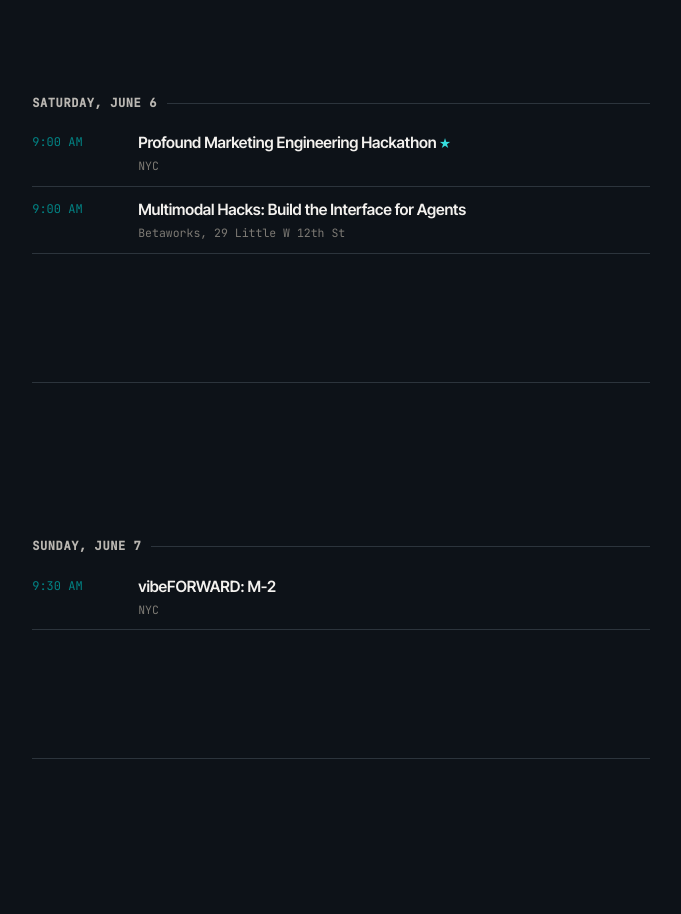
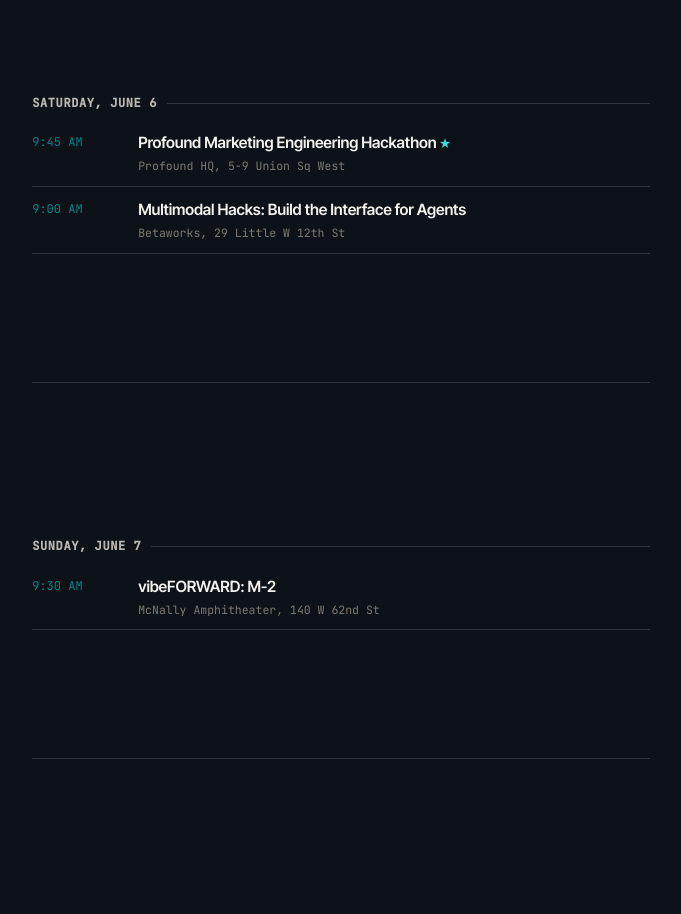
Before and after one commit to nycsav/ensolabs-site, a Next.js app: page /nytw in a window 1280 px wide. Shown: the part 1240-2154 px from the top of the page, without its empty margins (299-980 px from the left). Built offline with nearby package versions, Linux system fonts and the light colour scheme; no server answers.

Commit message:
nytw: auto-sync confirmed events (2026-06-06_22:15)

```diff
--- a/app/nytw/page.tsx
+++ b/app/nytw/page.tsx
@@ -100,10 +100,10 @@
   { d: '2026-06-05', t: '6:30 PM', n: 'AI/ML Engineer Craft Beer Crawl (Hop-field Networks)', v: 'London & Martin Co., 6 Stone St' },
   { d: '2026-06-05', t: '6:30 PM', n: 'Run(way)time', v: 'LUME Studios, 393 Broadway' },
   // Sat Jun 6
-  { d: '2026-06-06', t: '9:00 AM', n: 'Profound Marketing Engineering Hackathon', v: 'NYC', star: true },
+  { d: '2026-06-06', t: '9:45 AM', n: 'Profound Marketing Engineering Hackathon', v: 'Profound HQ, 5-9 Union Sq West', star: true },
   { d: '2026-06-06', t: '9:00 AM', n: 'Multimodal Hacks: Build the Interface for Agents', v: 'Betaworks, 29 Little W 12th St' },
   // Sun Jun 7
-  { d: '2026-06-07', t: '9:30 AM', n: 'vibeFORWARD: M-2', v: 'NYC' },
+  { d: '2026-06-07', t: '9:30 AM', n: 'vibeFORWARD: M-2', v: 'McNally Amphitheater, 140 W 62nd St' },
   // Tue Jun 9
   { d: '2026-06-09', t: '9:00 AM', n: 'Monad Blitz NYC Hackathon @ ETHConf', v: '50 W 23rd St, 4th fl' },
   { d: '2026-06-09', t: '6:00 PM', n: 'Marketing Engineer Meetup', v: 'WorkOS, 56 Greene St' },
```
